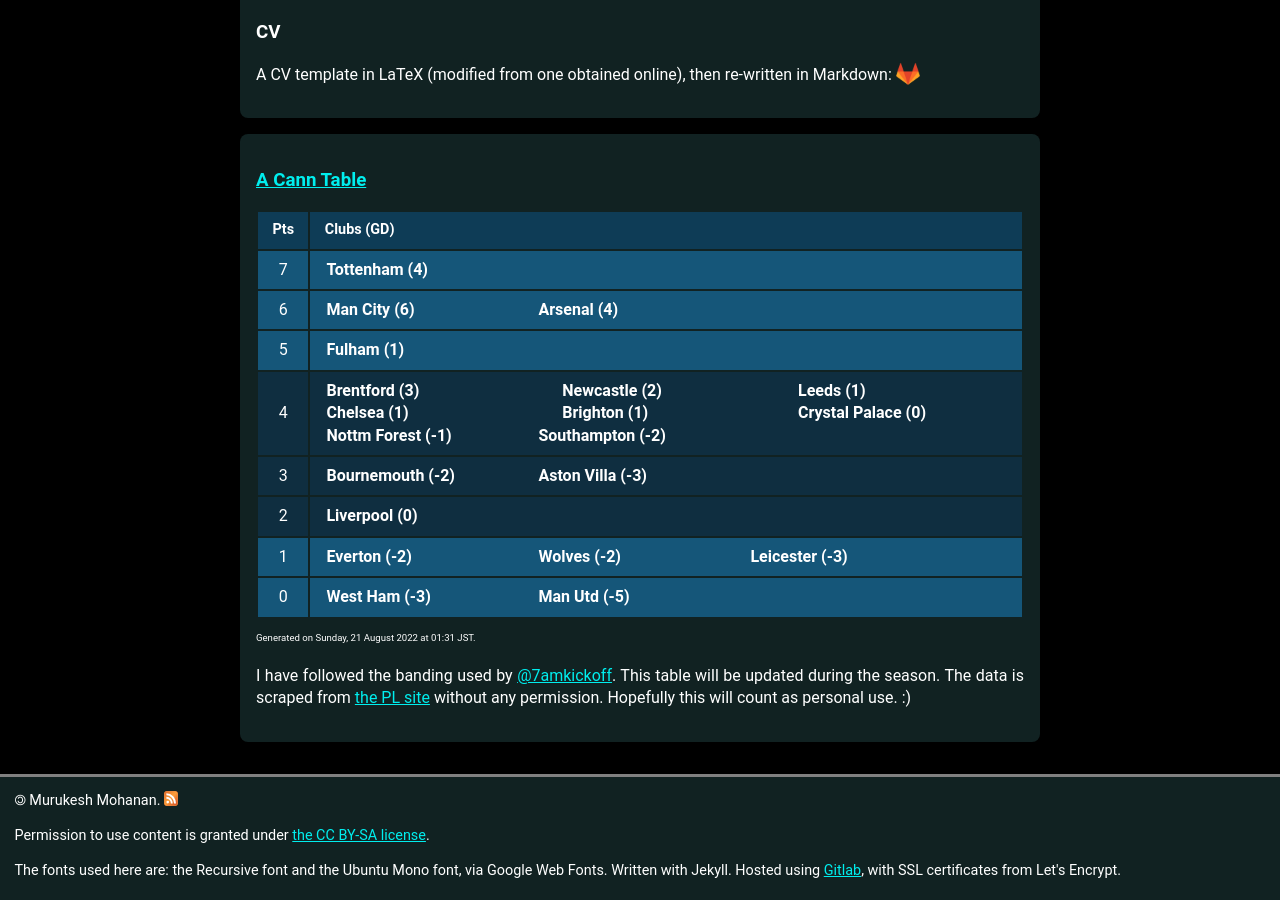
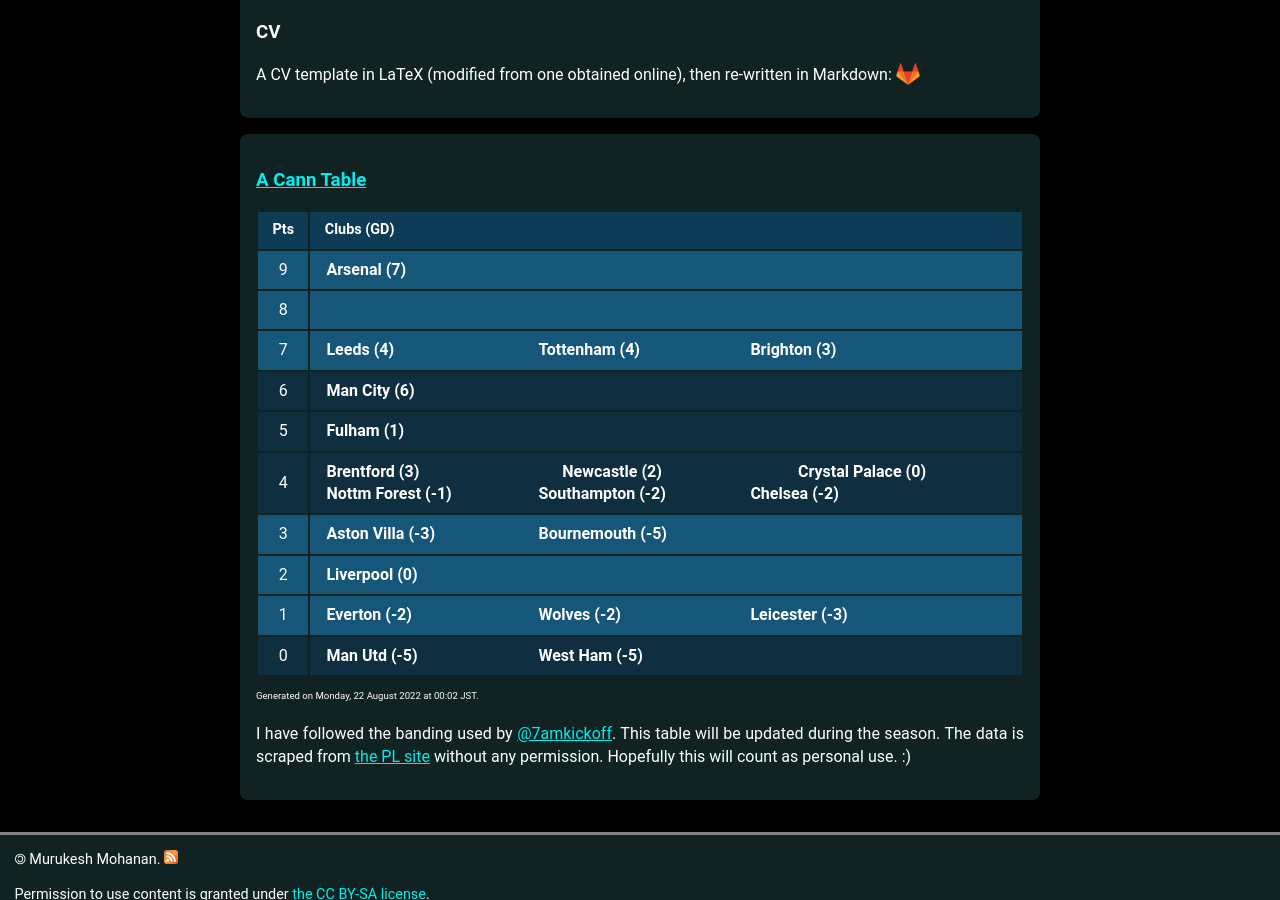
Before and after one commit to muru/muru.github.io, a Jekyll site: the page built from resources.md, in a window 1280 px wide and 900 px high, scrolled down 1235 px. Built offline with Jekyll 4.4.1, drawn with Linux system fonts in a browser that asks for light colours; some web fonts are replaced.

Commit message:
updated cann-table: Mon 22 Aug 00:02:23 JST 2022

```diff
--- a/cann-table.html
+++ b/cann-table.html
@@ -1,19 +1,31 @@
 <table id="cann-table">
 <thead> <th> Pts </th> <th> Clubs (GD) </th> </thead>
 	<tr class="cann-row-1">
-		<td class="cann-point"> 7 </td>
+		<td class="cann-point"> 9 </td>
 		<td class="cann-clubs">
-			<span class="club-name"> Tottenham (4) </span>
+			<span class="club-name"> Arsenal (7) </span>
 		</td>
  	</tr>
 	<tr class="cann-row-1">
+		<td class="cann-point"> 8 </td>
+		<td class="cann-clubs">
+		</td>
+ 	</tr>
+	<tr class="cann-row-1">
+		<td class="cann-point"> 7 </td>
+		<td class="cann-clubs">
+			<span class="club-name"> Leeds (4) </span>
+			<span class="club-name"> Tottenham (4) </span>
+			<span class="club-name"> Brighton (3) </span>
+		</td>
+ 	</tr>
+	<tr class="cann-row-2">
 		<td class="cann-point"> 6 </td>
 		<td class="cann-clubs">
 			<span class="club-name"> Man City (6) </span>
-			<span class="club-name"> Arsenal (4) </span>
 		</td>
  	</tr>
-	<tr class="cann-row-1">
+	<tr class="cann-row-2">
 		<td class="cann-point"> 5 </td>
 		<td class="cann-clubs">
 			<span class="club-name"> Fulham (1) </span>
@@ -24,22 +36,20 @@
 		<td class="cann-clubs">
 			<span class="club-name"> Brentford (3) </span>
 			<span class="club-name"> Newcastle (2) </span>
-			<span class="club-name"> Leeds (1) </span>
-			<span class="club-name"> Chelsea (1) </span>
-			<span class="club-name"> Brighton (1) </span>
 			<span class="club-name"> Crystal Palace (0) </span>
 			<span class="club-name"> Nottm Forest (-1) </span>
 			<span class="club-name"> Southampton (-2) </span>
+			<span class="club-name"> Chelsea (-2) </span>
 		</td>
  	</tr>
-	<tr class="cann-row-2">
+	<tr class="cann-row-1">
 		<td class="cann-point"> 3 </td>
 		<td class="cann-clubs">
-			<span class="club-name"> Bournemouth (-2) </span>
 			<span class="club-name"> Aston Villa (-3) </span>
+			<span class="club-name"> Bournemouth (-5) </span>
 		</td>
  	</tr>
-	<tr class="cann-row-2">
+	<tr class="cann-row-1">
 		<td class="cann-point"> 2 </td>
 		<td class="cann-clubs">
 			<span class="club-name"> Liverpool (0) </span>
@@ -53,12 +63,12 @@
 			<span class="club-name"> Leicester (-3) </span>
 		</td>
  	</tr>
-	<tr class="cann-row-1">
+	<tr class="cann-row-2">
 		<td class="cann-point"> 0 </td>
 		<td class="cann-clubs">
-			<span class="club-name"> West Ham (-3) </span>
 			<span class="club-name"> Man Utd (-5) </span>
+			<span class="club-name"> West Ham (-5) </span>
 		</td>
  	</tr>
 </table>
-<span id="cann-gen-note"> Generated on  Sunday, 21 August 2022 at 01:31 JST. </span>
+<span id="cann-gen-note"> Generated on  Monday, 22 August 2022 at 00:02 JST. </span>
```
